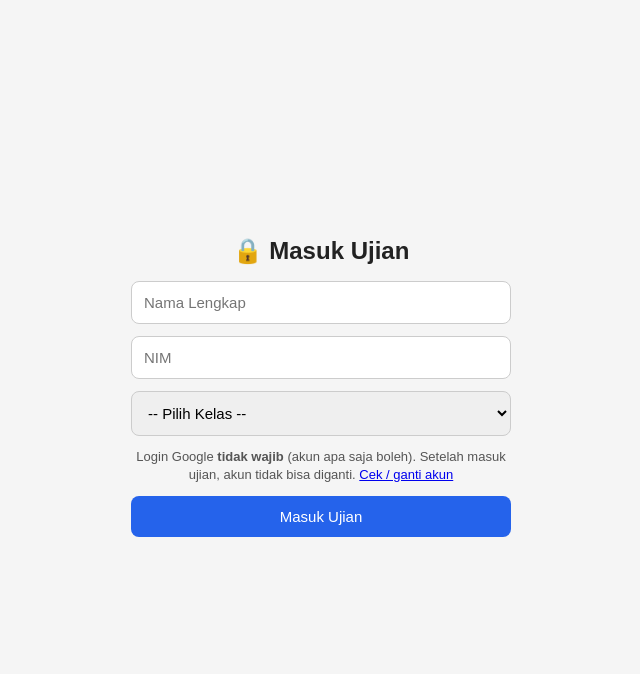
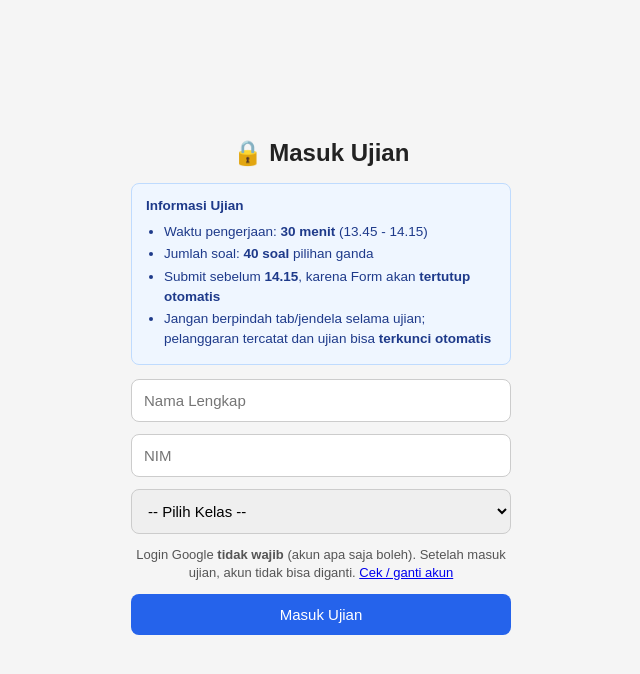
Before and after one commit to ansrazm/QuizUTSNirlaba, a plain HTML site: page index.html in a window 1280 px wide. Shown: the whole page, without its empty margins (319-959 px from the left). Drawn offline with Linux system fonts and the light colour scheme.

Commit message:
Update index.html

```diff
--- a/index.html
+++ b/index.html
@@ -8,10 +8,13 @@
 <style>
   * { box-sizing: border-box; margin: 0; padding: 0; }
   body { font-family: Arial, sans-serif; background: #f5f5f5; height: 100vh; display: flex; flex-direction: column; }
-  #gate { flex: 1; display: flex; align-items: center; justify-content: center; padding: 24px; text-align: center; }
+  #gate { flex: 1; display: flex; align-items: center; justify-content: center; padding: 24px; text-align: center; overflow-y: auto; }
   #gate.hidden { display: none; }
   #gate .box { max-width: 380px; width: 100%; }
   #gate h2 { margin-bottom: 16px; color: #222; }
+  #gate .info { text-align: left; background: #eff6ff; border: 1px solid #bfdbfe; color: #1e3a8a; border-radius: 8px; padding: 12px 14px; margin-bottom: 14px; font-size: 13.5px; line-height: 1.5; }
+  #gate .info ul { margin: 6px 0 0 18px; }
+  #gate .info li { margin-bottom: 2px; }
   #gate input, #gate select { width: 100%; padding: 12px; margin-bottom: 12px; border: 1px solid #ccc; border-radius: 8px; font-size: 15px; }
   #gate button { width: 100%; padding: 12px; background: #2563eb; color: white; border: none; border-radius: 8px; font-size: 15px; cursor: pointer; }
   #gate button:disabled { opacity: .6; cursor: default; }
@@ -34,6 +37,15 @@
 <div id="gate">
   <div class="box">
     <h2>🔒 Masuk Ujian</h2>
+    <div class="info">
+      <b>Informasi Ujian</b>
+      <ul>
+        <li>Waktu pengerjaan: <b>30 menit</b> (13.45 - 14.15)</li>
+        <li>Jumlah soal: <b>40 soal</b> pilihan ganda</li>
+        <li>Submit sebelum <b>14.15</b>, karena Form akan <b>tertutup otomatis</b></li>
+        <li>Jangan berpindah tab/jendela selama ujian; pelanggaran tercatat dan ujian bisa <b>terkunci otomatis</b></li>
+      </ul>
+    </div>
     <input type="text" id="inpNama" placeholder="Nama Lengkap" autocomplete="off">
     <input type="text" id="inpNim" placeholder="NIM" autocomplete="off">
     <select id="inpKelas">
```
